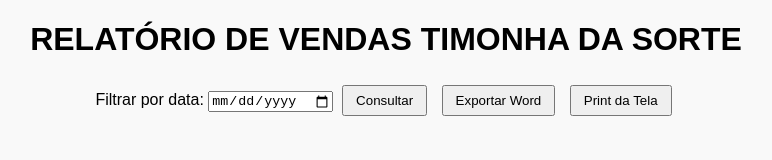
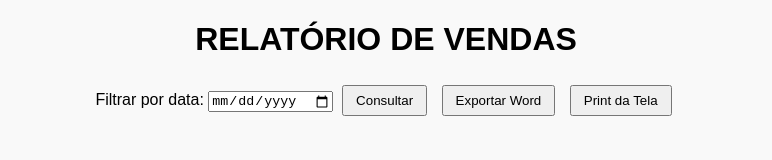
Before and after one commit to sistematsps/1, a plain HTML site: page relatorio.html in a window 1280 px wide. Shown: the whole page, without its empty margins (254-1026 px from the left). Drawn offline with Linux system fonts and the light colour scheme; no server answers.

Commit message:
Update report title in relatorio.html

```diff
--- a/relatorio.html
+++ b/relatorio.html
@@ -17,7 +17,7 @@
 </style>
 </head>
 <body>
-<h1>RELATÓRIO DE VENDAS TIMONHA DA SORTE</h1>
+<h1>RELATÓRIO DE VENDAS</h1>
 
 <div class="filtros">
   <label for="filtroData">Filtrar por data:</label>
```
